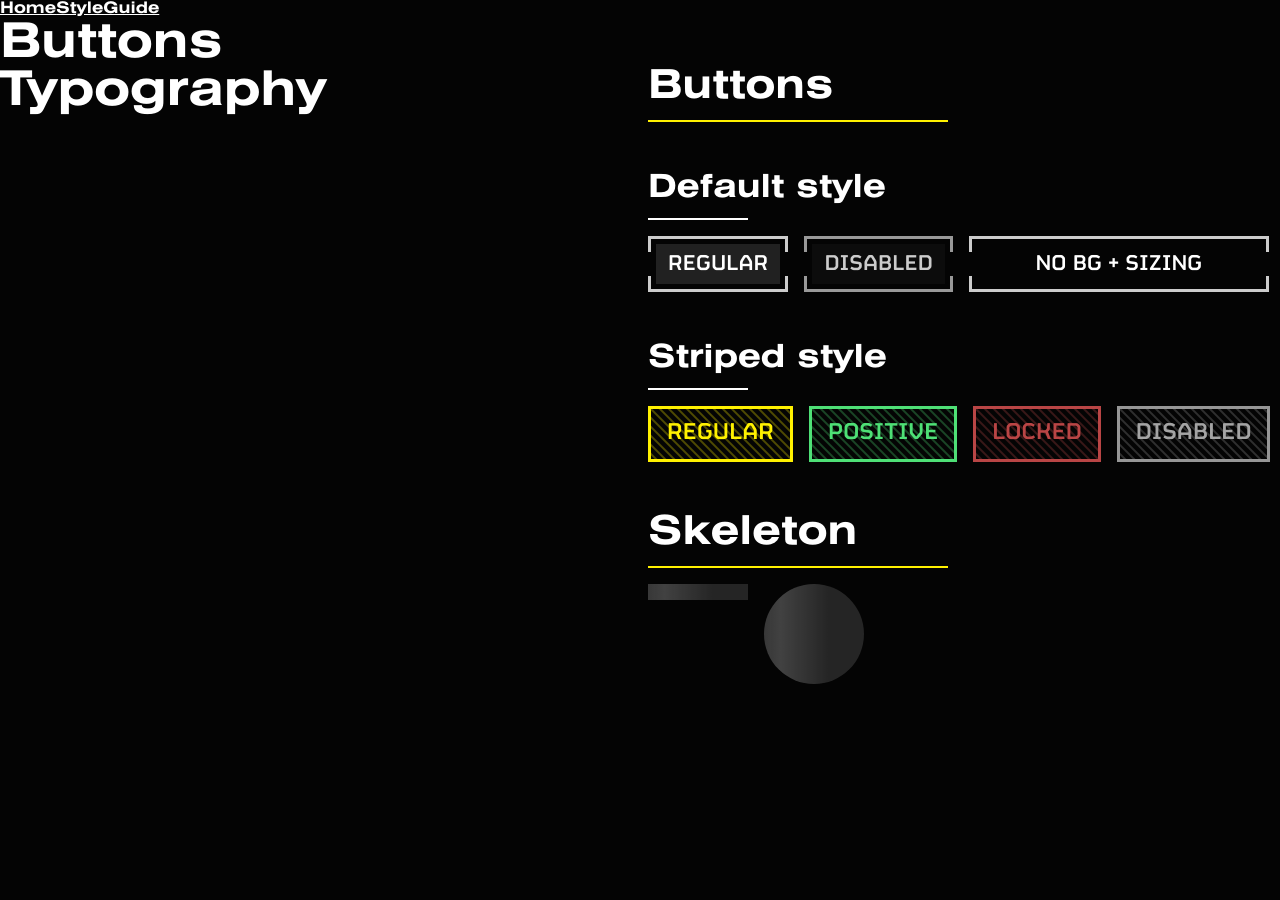
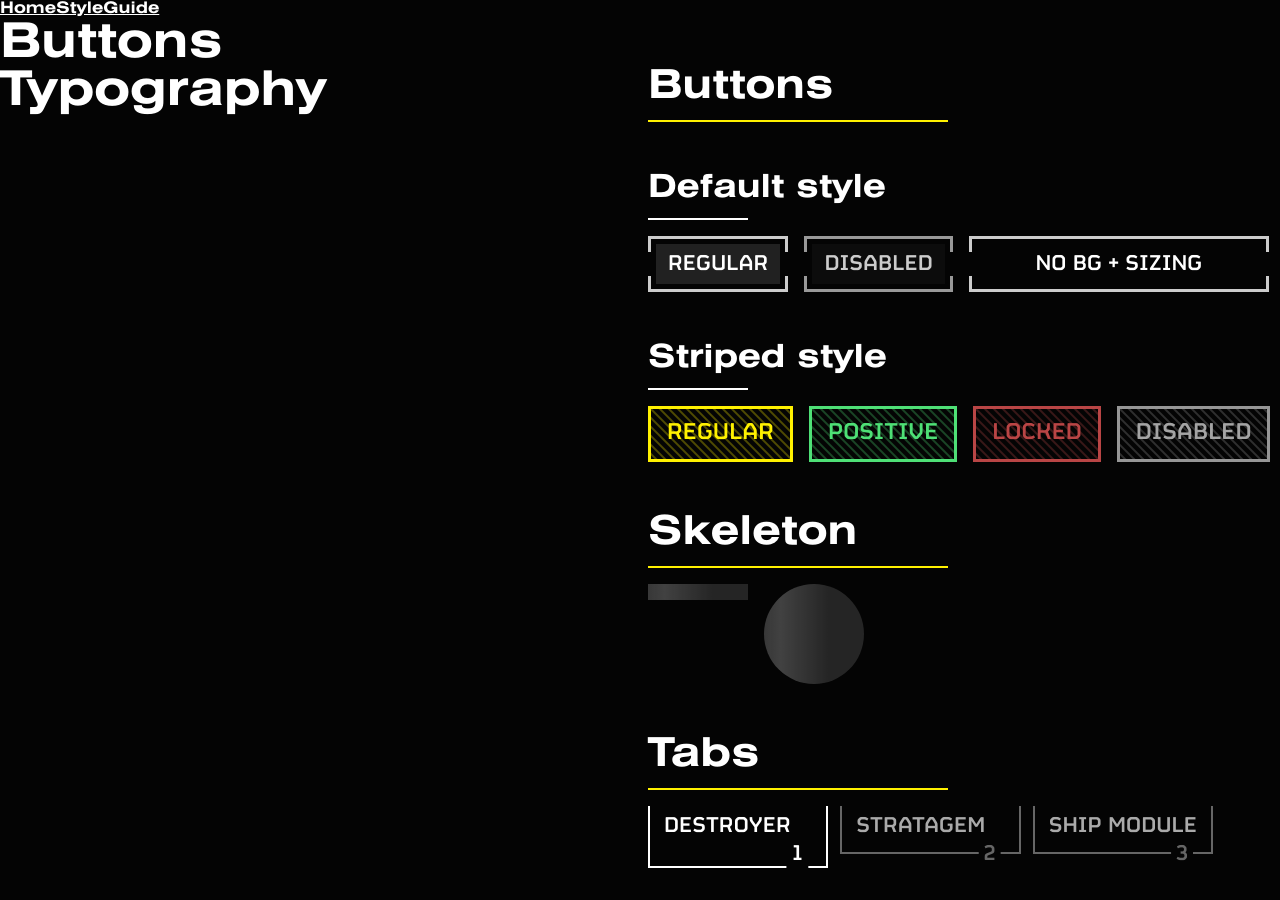
Before and after one commit to merithes/terminids-infesting-space, a Vue app: page /styleguide in a window 1280 px wide. Before the commit the page ends 800 px from the top, so only its background shows below. Built offline with nearby package versions, Linux system fonts and the light colour scheme.

Commit message:
New tabs components

```diff
--- /dev/null
+++ b/src/components/atomics/atoms/TabItem.vue
@@ -0,0 +1,171 @@
+<template>
+  <button
+    class="tab-item"
+    :class="{ 'tab-selected': tabSelected }"
+    :data-num="nth"
+    @click="innerValue = value"
+  >
+    <div class="tab-item-inner">
+      <slot>{{ label }}</slot>
+    </div>
+    <div class="tab-decoration"></div>
+  </button>
+</template>
+
+<script lang="ts">
+  import { computed, defineComponent, ref, watch } from 'vue'
+  import isEqual from 'lodash.isequal'
+
+  export default defineComponent({
+    name: 'TabItem',
+    props: {
+      label: String,
+      nth: {
+        type: Number,
+        default: 1,
+      },
+      active: Boolean,
+      modelValue: null as unknown as () => unknown,
+      value: null as unknown as () => unknown,
+    },
+    emits: ['update:modelValue'],
+    setup(props, { emit }) {
+      const innerValue = ref<unknown>(props.modelValue)
+
+      watch(
+        () => props.modelValue,
+        newVal => (innerValue.value = newVal)
+      )
+      watch(innerValue, newVal => emit('update:modelValue', newVal))
+
+      const tabSelected = computed(() => isEqual(props.value, innerValue.value))
+
+      return {
+        innerValue,
+        tabSelected,
+      }
+    },
+  })
+</script>
+
+<style lang="scss">
+  .tab-item {
+    font-size: 1.5rem;
+
+    $inactive-color: $grey-8;
+    $inactive-color-label: $grey-4;
+    $active-color: $white;
+    position: relative;
+    text-transform: uppercase;
+    font-family: 'FS Sinclair', sans-serif;
+    display: inline-flex;
+    flex-direction: column;
+
+    min-height: 0;
+    min-width: 0;
+
+    color: $inactive-color-label;
+
+    .tab-item-inner {
+      padding: map-get($sizes, 'xs');
+      padding-left: map-get($sizes, 'md');
+      padding-right: map-get($sizes, 'md');
+    }
+
+    $nth-position: calc(1.5rem);
+
+    $nth-padding: map-get($sizes, 'xxs');
+    $notch-left: calc(100% - $nth-position - 1ch - $nth-padding);
+    $notch-right: calc(100% - $nth-position + $nth-padding);
+
+    &::before {
+      transition: color 0.1s linear;
+      content: attr(data-num);
+      position: absolute;
+      top: 1em;
+      right: $nth-position;
+      transform: translateY(50%);
+      color: $inactive-color;
+    }
+
+    &::after {
+      transition: border-color 0.1s linear;
+      content: '';
+      position: absolute;
+      top: 0;
+      bottom: 0;
+      right: 0;
+      left: 0;
+      border: 2px solid $inactive-color;
+      border-top: unset;
+      max-width: 100%;
+
+      clip-path: polygon(
+        119% -5%,
+        119% 119%,
+        $notch-right 119%,
+        $notch-right calc(100% - 1000vw),
+        $notch-left calc(100% - 1000vw),
+        $notch-left 119%,
+        -5% 119%,
+        -5% -5%
+      );
+    }
+
+    .tab-decoration {
+      transition:
+        height 0.1s linear,
+        opacity 0.05s linear;
+      opacity: 0;
+      height: 0;
+      margin-left: map-get($sizes, 'xs');
+      margin-right: map-get($sizes, 'xs');
+      margin-bottom: map-get($sizes, 'xs');
+
+      $notch-left: calc($notch-left + map-get($sizes, 'xs'));
+      $notch-right: calc($notch-right + map-get($sizes, 'xs'));
+
+      clip-path: polygon(
+        119% -5%,
+        119% 119%,
+        $notch-right 119%,
+        $notch-right calc(100% - 1000vw),
+        $notch-left calc(100% - 1000vw),
+        $notch-left 119%,
+        -5% 119%,
+        -5% -5%
+      );
+
+      $width: 3px;
+      $size: 12px;
+      $mainColor: $inactive-color;
+      $secondaryColor: transparent;
+      $halfWidth: calc($width / 2);
+
+      background: top left $width / #{$size} #{$size}
+        linear-gradient(
+          -45deg,
+          $mainColor #{$halfWidth},
+          $secondaryColor #{$halfWidth + 1px} calc(50% - #{$halfWidth + 1px}),
+          $mainColor calc(50% - #{$halfWidth}) calc(50% + #{$halfWidth}),
+          $secondaryColor calc(50% + #{$halfWidth + 1px}) calc(100% - #{$halfWidth + 1px}),
+          $mainColor calc(100% - #{$halfWidth})
+        );
+    }
+    &.tab-selected {
+      .tab-decoration {
+        height: 0.9rem;
+        opacity: 1;
+      }
+
+      color: $active-color;
+
+      &::before {
+        color: $active-color;
+      }
+      &::after {
+        border-color: $active-color;
+      }
+    }
+  }
+</style>
--- a/src/components/atomics/index.ts
+++ b/src/components/atomics/index.ts
@@ -1,3 +1,5 @@
 export { default as HdButton } from './atoms/ButtonComponent.vue'
 export { default as Separator } from './atoms/SeparatorComponent.vue'
 export { default as Skeleton } from './atoms/SkeletonComponent.vue'
+export { default as TabItem } from './atoms/TabItem.vue'
+export { default as TabList } from './molecules/TabList.vue'
--- /dev/null
+++ b/src/components/atomics/molecules/TabList.vue
@@ -0,0 +1,64 @@
+<template>
+  <div class="tab-list">
+    <template
+      v-for="({ label, value, disabled }, index) of options"
+      :key="index"
+    >
+      <div class="tab-item-wrapper-col">
+        <tab-item
+          v-model="innerValue"
+          :label="label"
+          :value="value"
+          :disabled="disabled"
+          :nth="index + 1"
+          class="full-width"
+        />
+      </div>
+    </template>
+  </div>
+</template>
+
+<script lang="ts">
+  import { defineComponent, ref, watch } from 'vue'
+  import { TabItem } from '@/components/atomics'
+
+  interface TabOption {
+    value: unknown
+    label: string
+    disabled?: boolean | undefined
+  }
+
+  export default defineComponent({
+    name: 'TabList',
+    props: {
+      modelValue: null as unknown as () => unknown,
+      options: {
+        type: Array as () => TabOption[],
+      },
+    },
+    components: { TabItem },
+    emits: ['update:modelValue'],
+    setup(props, { emit }) {
+      const innerValue = ref(props.modelValue)
+
+      watch(
+        () => props.modelValue,
+        newVal => (innerValue.value = newVal)
+      )
+      watch(innerValue, newVal => emit('update:modelValue', newVal))
+
+      return { innerValue }
+    },
+  })
+</script>
+
+<style scoped lang="scss">
+  .tab-list {
+    display: grid;
+    grid-template-columns: repeat(3, 1fr);
+    grid-auto-rows: min-content;
+    align-content: start;
+
+    grid-column-gap: map-get($sizes, sm);
+  }
+</style>
--- a/src/pages/StyleGuide.vue
+++ b/src/pages/StyleGuide.vue
@@ -63,17 +63,40 @@
           width="100px"
         />
       </div>
+      <h2 class="hd-mt-xxl">Tabs</h2>
+      <separator
+        width="300px"
+        color="primary"
+      />
+      <div class="flex-row gap items-start">
+        <tab-list
+          label="stratagems"
+          v-model="tab2"
+          :options="[
+            { value: 'destroyer', label: 'destroyer' },
+            { value: 'stratagem', label: 'stratagem' },
+            { value: 'shipModule', label: 'Ship module' },
+          ]"
+          value="stratagems"
+        />
+      </div>
     </div>
   </div>
   <div class="hd-pa-md"></div>
 </template>
 
 <script lang="ts">
-  import { HdButton, Separator, Skeleton } from '@/components/atomics'
-  import { defineComponent } from 'vue'
+  import { HdButton, Separator, Skeleton, TabList } from '@/components/atomics'
+  import { defineComponent, ref } from 'vue'
 
   export default defineComponent({
     name: 'StyleGuide',
-    components: { HdButton, Separator, Skeleton },
+    components: { HdButton, Separator, Skeleton, TabList },
+    setup() {
+      return {
+        tab1: ref('destroyer'),
+        tab2: ref('destroyer'),
+      }
+    },
   })
 </script>
```
